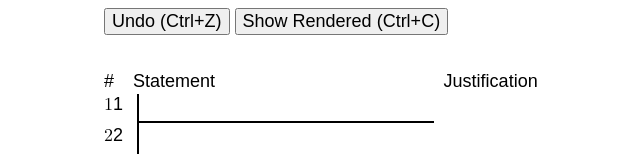
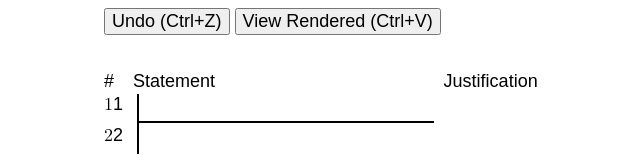
Before and after one commit to michaelmherrera/fitch, a Svelte app: page / in a window 1280 px wide. Shown: the top 160 px of the page, without its empty margins (274-914 px from the left). Built offline with nearby package versions, Linux system fonts and the light colour scheme.

Commit message:
Added instructions / changed hotkey

```diff
--- a/src/App.svelte
+++ b/src/App.svelte
@@ -38,7 +38,7 @@
             if(event.key === "z"){
                 undo();
             }
-            if(event.key === "c"){
+            if(event.key === "v"){
                 showInput = !showInput
             }
 
@@ -73,7 +73,7 @@
             <button on:click={() => undo()}>Undo (Ctrl+Z)</button>
             <button
                 on:click={() => (showInput = !showInput)}
-                >{showInput ? "Show Rendered (Ctrl+C)" : "Show Input (Ctrl+C)"}</button
+                >{showInput ? "View Rendered (Ctrl+V)" : "View Input (Ctrl+V)"}</button
             >
         </div>
         {#if showInput}
```
Also changed, not shown: 1 other file (tests, documents, lock files or other folders).
